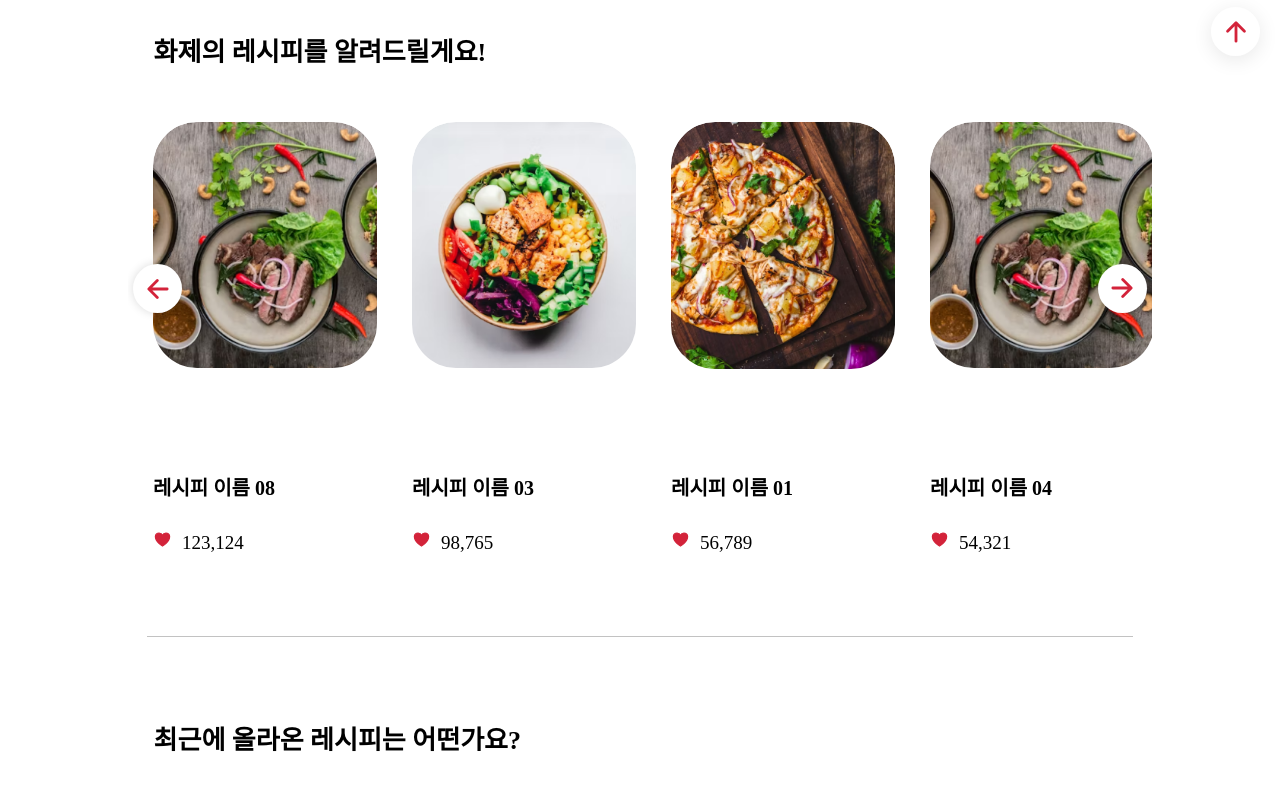
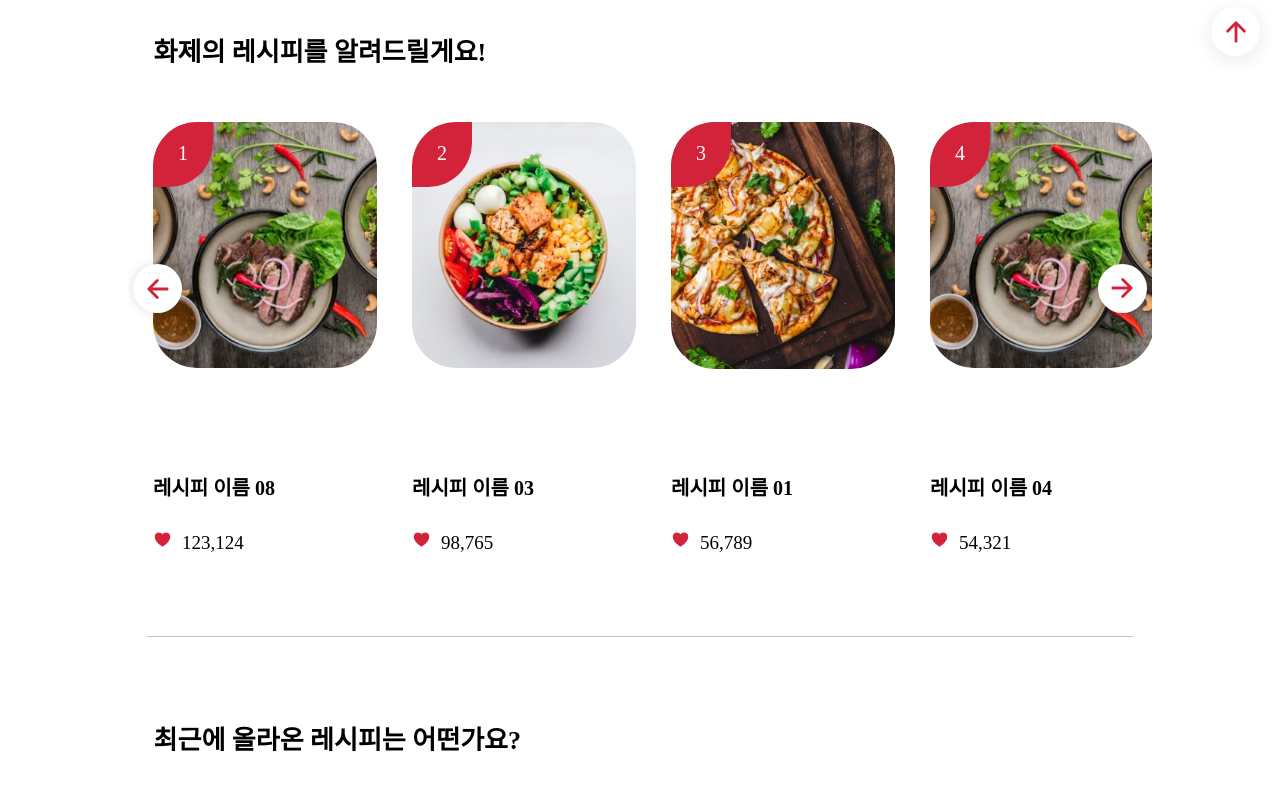
Before and after one commit to kimkoko/YAMSpoon, a React (Create React App) app: page / in a window 1280 px wide. Shown: the part 720-1528 px from the top of the page. Built offline with nearby package versions, Linux system fonts and the light colour scheme; a web font is replaced by a local one.

Commit message:
♻️ Refactor: 랭킹 여부 확인

```diff
--- a/src/assets/index.scss
+++ b/src/assets/index.scss
@@ -85,6 +85,7 @@ button {
 
   background: $main-color;
   color: $cream-color;
+  transition: .3s;
 
   cursor: pointer;
 
@@ -101,6 +102,11 @@ button {
     background: $cream-color;
     border: 1px solid $main-color;
     color: $main-color;
+
+    &:hover{
+      background: $main-color;
+      color: $cream-color;
+    }
   }
 
   &.short {
@@ -108,6 +114,7 @@ button {
     width: 140px;
   }
 }
+
 
 /* a tag */
 a {
--- a/src/components/Icons/Delete.jsx
+++ b/src/components/Icons/Delete.jsx
@@ -3,7 +3,7 @@ import React from 'react';
 const Delete = () => {
     return (
         <svg xmlns="http://www.w3.org/2000/svg" className="ionicon" viewBox="0 0 512 512">
-            <path fill="none" stroke="#8E8E8E" strokeLinecap="round" strokeLinejoin="round" strokeWidth="32" d="M368 368L144 144M368 144L144 368"/>
+            <path fill="none" stroke="currentColor" strokeLinecap="round" strokeLinejoin="round" strokeWidth="32" d="M368 368L144 144M368 144L144 368"/>
         </svg>
     )
 }
--- a/src/components/ImageCarousel/ImageCarousel.jsx
+++ b/src/components/ImageCarousel/ImageCarousel.jsx
@@ -1,12 +1,14 @@
 import React, { useEffect, useState } from 'react';
 import "./ImageSlide.scss";
 import Arrow from ".././Icons/Arrow";
-import ImageSlide from "./ImageSlide";
+// import ImageSlide from "./ImageSlide";
 import propTypes from 'prop-types';
+import {Link} from 'react-router-dom';
+import Heart from '../Icons/Heart';
 
 
 
-export default function Slider({ slideDatas }) {
+export default function Slider({ slideDatas, hideRecipeRanking }) {
   const [currentSlide, setCurrentSlide] = useState(0);
   const TOTAL_SLIDES = slideDatas.length; // 전체 슬라이드 개수
 
@@ -50,6 +52,7 @@ export default function Slider({ slideDatas }) {
     return null;
   }
 
+
   return (
     <div className='imageSlider'>
       <div className='imageSliderWrap'
@@ -61,15 +64,25 @@ export default function Slider({ slideDatas }) {
         {/* 각 슬라이드를 매핑하여 표시 */}
         {
           slideDatas.map((slide, index) => (
-            <ImageSlide
-              key={index}
-              recipeImg={slide.recipeImg}
-              recipeName={slide.recipeName}
-              recipeLike={slide.recipeLike.toLocaleString()}
-            />
+            <div className='imageSlide' key={index}>
+              <Link to="/recipe">
+                <div className="recipe-img">
+                    <img src={process.env.PUBLIC_URL + `/images/${slide.recipeImg}`} alt="레시피 이미지"/>
+                </div>
+                {!hideRecipeRanking && <div className='ranking'>{index + 1}</div>}
+                <p className='recipeName'>{slide.recipeName}</p>
+                <div className='likes'>
+                    <span>
+                    <Heart fill={"#D3233A"}/>
+                    {slide.recipeLike.toLocaleString()}
+                    </span>
+                </div>
+              </Link>
+            </div>
           ))
         }
       </div>
+
 
       <button className='arrow prevBtn' onClick={PrevSlide}>
         <Arrow stroke={"#d3233a"}/>
@@ -82,13 +95,17 @@ export default function Slider({ slideDatas }) {
 }
 
 
+
+
 // props 정의
 Slider.propTypes = {
   slideDatas: propTypes.arrayOf(
     propTypes.shape({
-      recipeImg: propTypes.string.isRequired,
-      recipeName: propTypes.string.isRequired,
-      recipeLike: propTypes.number.isRequired
+      recipeImg: propTypes.string,
+      recipeName: propTypes.string,
+      recipeLike: propTypes.number,
+      recipeRanking: propTypes.number,
     })
-  ).isRequired
+  ).isRequired,
+  hideRecipeRanking: propTypes.bool,
 }
--- a/src/components/ImageCarousel/ImageSlide.jsx
+++ b/src/components/ImageCarousel/ImageSlide.jsx
@@ -3,7 +3,7 @@ import Heart from '../Icons/Heart';
 import propTypes from 'prop-types';
 import { Link } from "react-router-dom";
 
-const ImageSlide = ({ recipeImg, recipeName, recipeLike }) => {
+const ImageSlide = ({ recipeImg, recipeName, recipeLike, recipeRanking, hideRecipeRanking }) => {
 
     return (
         <>
@@ -12,6 +12,7 @@ const ImageSlide = ({ recipeImg, recipeName, recipeLike }) => {
 							<div className="recipe-img">
 									<img src={process.env.PUBLIC_URL + `/images/${recipeImg}`} alt="레시피 이미지"/>
 							</div>
+							{!hideRecipeRanking && <div className='ranking'>{recipeRanking}</div>}
 							<p className='recipeName'>{recipeName}</p>
 							<div className='likes'>
 									<span>
@@ -31,6 +32,8 @@ ImageSlide.propTypes = {
 	recipeImg: propTypes.string.isRequired,
 	recipeName: propTypes.string.isRequired,
 	recipeLike: propTypes.number.isRequired,
+	recipeRanking: propTypes.number.isRequired,
+	hideRecipeRanking: propTypes.bool,
 }
 
 export default ImageSlide
--- a/src/components/ImageCarousel/ImageSlide.scss
+++ b/src/components/ImageCarousel/ImageSlide.scss
@@ -115,6 +115,22 @@
 }
 
 
+.ranking {
+  position: absolute;
+  top: 0;
+  left: 0;
+  font-size: 20px;
+  font-weight: 500;
+  text-align: center;
+  width: 30px;
+  height: 30px;
+  background-color: $main-color;
+  color: white;
+  padding: 20px 15px 15px 15px;
+  border-radius: 44px 0px;
+}
+
+
 // 슬라이드 갯수 반응형
 @media screen and (max-width: 1200px){
 
--- a/src/components/Mypage.jsx
+++ b/src/components/Mypage.jsx
@@ -46,6 +46,7 @@ UserInfo.propTypes = {
 // 유저가 저장한 레시피
 function UserSave() {
 
+
   return (
     <>
       <div className='listInner'>
@@ -55,7 +56,7 @@ function UserSave() {
           <div className='saveList'>
 
             {/* 저장한 레시피가 존재할 때 */}
-            <ImageCarousel slideDatas={slideData}/>
+            <ImageCarousel slideDatas={slideData} hideRecipeRanking={true}/>
 
             {/* 저장한 레시피가 없을 때 */}
             <div className='empty' style={{"display":"none"}}>
--- a/src/pages/home/Home.jsx
+++ b/src/pages/home/Home.jsx
@@ -23,6 +23,7 @@ const slideData = [
   {recipeImg: 'recipe4.png', recipeName: '레시피 이름 08', recipeLike: 123124},
   {recipeImg: 'recipe4.png', recipeName: '레시피 이름 09', recipeLike: 500},
   {recipeImg: 'recipe4.png', recipeName: '레시피 이름 10', recipeLike: 1231},
+  {recipeImg: 'recipe4.png', recipeName: '레시피 이름 11', recipeLike: 1231},
 ]
 
 
@@ -50,7 +51,7 @@ const Home = () => {
           <p className={styles['title']}>화제의 레시피를 알려드릴게요!</p>
           <div className={styles['popular-recipes-scroll']}>
             {/* <PopularRecipeList/> */}
-            <ImageCarousel slideDatas={slideData}/>
+            <ImageCarousel slideDatas={slideData} hideRecipeRanking={false}/>
           </div>
         </div>
 
@@ -119,49 +120,5 @@ const RecipeList = () => {
   )
 }
 
-// const PopularRecipeList = () => {
-//   return (
-//     <>
-//       <div className={styles['popular-list']}>
-
-//         <Swiper
-//           navigation={true}
-//           loop={true}
-//           spaceBetween={35}
-//           slidesPerView={2}
-//           breakpoints={{
-//             900:
-//             {
-//               slidesPerView: 3
-//             },
-//             1200:
-//             {
-//               slidesPerView: 4
-//             },
-//           }}
-//           onSlideChange={() => console.log('slide change')}
-//           onSwiper={(swiper) => console.log(swiper)}
-//           modules={[Navigation]}
-//           className="popularItemSwiper mySwiper"
-//           >
-
-//           <SwiperSlide className={styles['recipe-items']}>
-//             <div className={styles['recipe-item']}>
-//               <div className={styles["recipe-img"]}>
-//                 <img src={process.env.PUBLIC_URL + '/images/recipe1.png'} alt='image_1'/>
-//               </div>
-//               <div className={styles['ranking']}>1</div>
-//               <p>레시피 이름 01</p>
-//               <span>
-//                 <Heart fill={"#D3233A"}/>
-//                 56,789
-//               </span>
-//             </div>
-//           </SwiperSlide>
-//         </Swiper>
-//       </div>
-//     </>
-//   )
-// }
 
 export default Home
```
